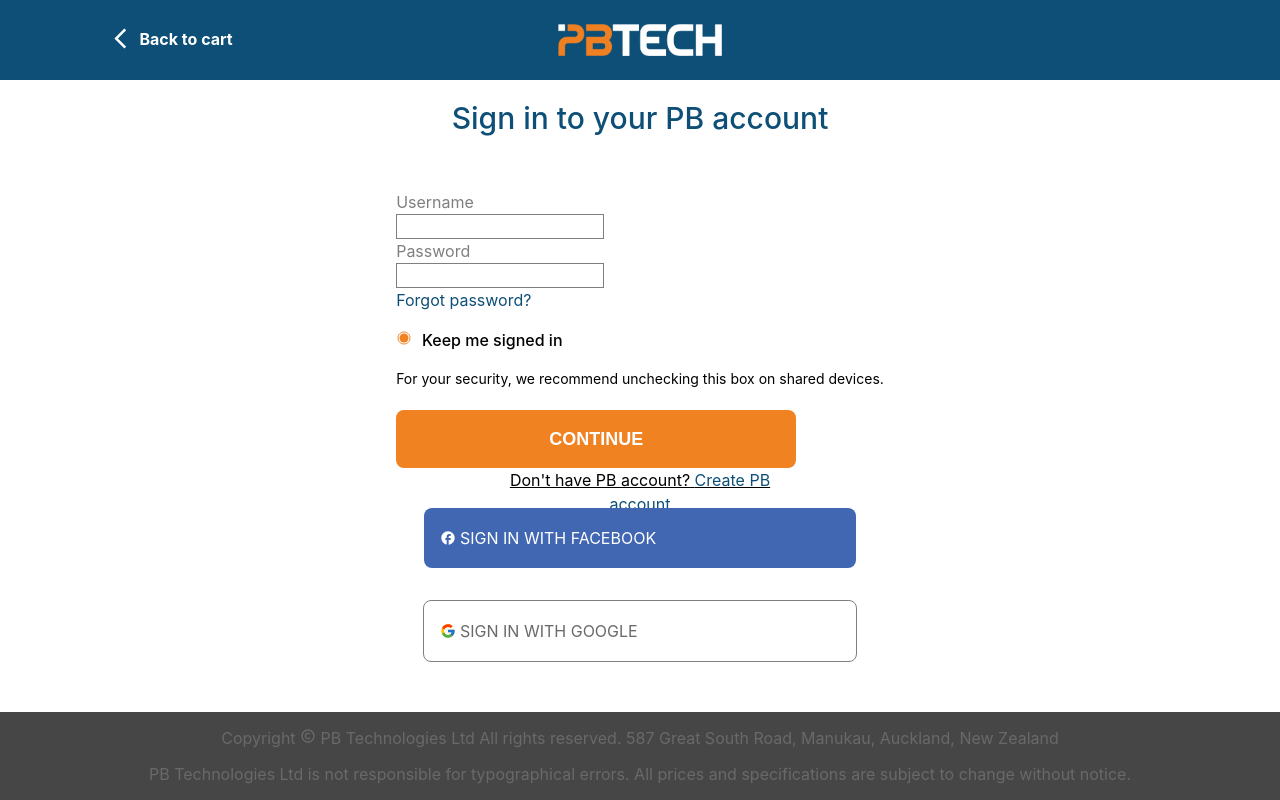
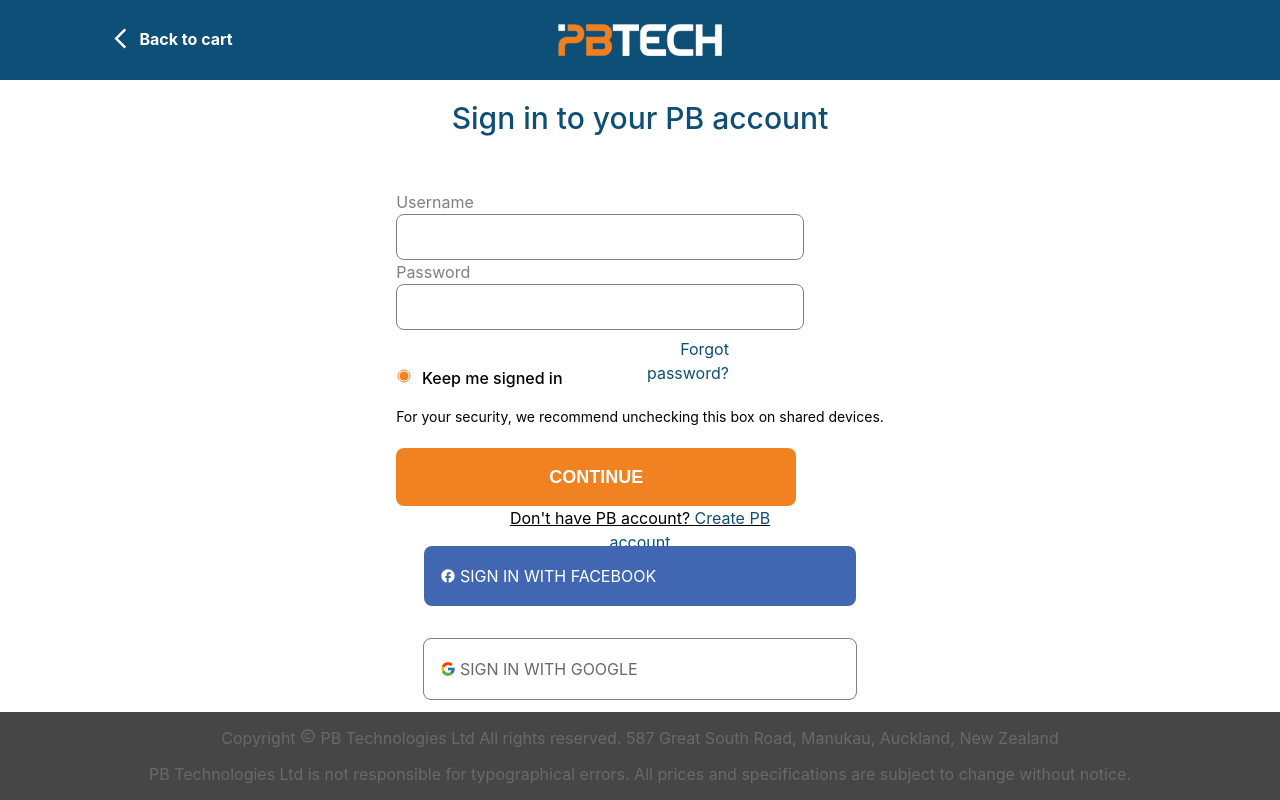
Before and after one commit to JordanR-img/PB-Tech-Redesign, a React (Create React App) app in the folder NodeJS/Frontend/pbt/: page / in a window 1280 px wide. Built offline with nearby package versions, Linux system fonts and the light colour scheme.

Commit message:
touch ups on the login page

```diff
--- a/NodeJS/Frontend/pbt/src/Styling/LoginTopNav.module.css
+++ b/NodeJS/Frontend/pbt/src/Styling/LoginTopNav.module.css
@@ -54,8 +54,9 @@
 }
 
 .arrow {
-    width: 24px;
-    height: 24px;
-    flex-grow: 0;
-    padding: 2.5px 6.7px 2.5px 6.4px;
+  cursor: pointer;
+  width: 24px;
+  height: 24px;
+  flex-grow: 0;
+  padding: 2.5px 6.7px 2.5px 6.4px;
 }
--- a/NodeJS/Frontend/pbt/src/Styling/LoginUsers.module.css
+++ b/NodeJS/Frontend/pbt/src/Styling/LoginUsers.module.css
@@ -35,7 +35,7 @@ span {
 .FaceBook {
   border: #4267b2;
   color: #fff;
-
+  cursor: pointer;
   width: 400px;
   height: 28px;
   flex-grow: 0;
@@ -86,7 +86,11 @@ span {
   /* border-radius: 9px;
   border: solid 1px #7f7f7f;
   width: auto; */
-  width: 200px;
+  border-radius: 8px;
+
+  cursor: pointer;
+  width: 400px;
+  height: 38px;
   font-family: sans-serif;
   font-size: 15px;
   padding: 3px;
@@ -95,6 +99,7 @@ span {
 
 .PassField {
   /* height: 58px;
+
   width: auto; */
   /* align-self: stretch; */
   /* flex-grow: 0; */
@@ -104,11 +109,15 @@ span {
   align-items: flex-end; */
   /* padding: 14px 16px; */
   /* border-radius: 9px;  */
+  border-radius: 8px;
+
   border: solid 1px #7f7f7f;
-  width: 200px;
+  width: 400px;
+  height: 38px;
   font-family: sans-serif;
   font-size: 15px;
   padding: 3px;
+  cursor: pointer;
 }
 
 .Google {
@@ -122,7 +131,7 @@ span {
     align-items: flex-start;
     gap: 24px;
     padding: 0; */
-
+  cursor: pointer;
   width: 400px;
   height: 28px;
   flex-grow: 0;
@@ -188,6 +197,7 @@ h1 {
 }
 
 .ForgotPassword {
+  /* border: solid red; */
   width: 128px;
   height: 24px;
   flex-grow: 0;
@@ -200,10 +210,16 @@ h1 {
   letter-spacing: normal;
   text-align: right;
   color: #0d4f77;
+
+  position: absolute;
+  padding-top: 0.4em;
+  padding-left: 16%;
+  right: 0.1;
 }
 
 .Continue {
   /* border: solid black ; */
+  cursor: pointer;
   width: 400px;
   height: 58px;
   flex-grow: 0;
@@ -237,6 +253,10 @@ h1 {
   background-color: #4267b2; */
 }
 
+.Continue:hover {
+  background-color: #b45400;
+}
+
 .Sign {
   width: 132px;
   height: 24px;
```
Also changed, not shown: 1 other file (tests, documents, lock files or other folders). Lines whose indentation alone changed are shown as unchanged.
